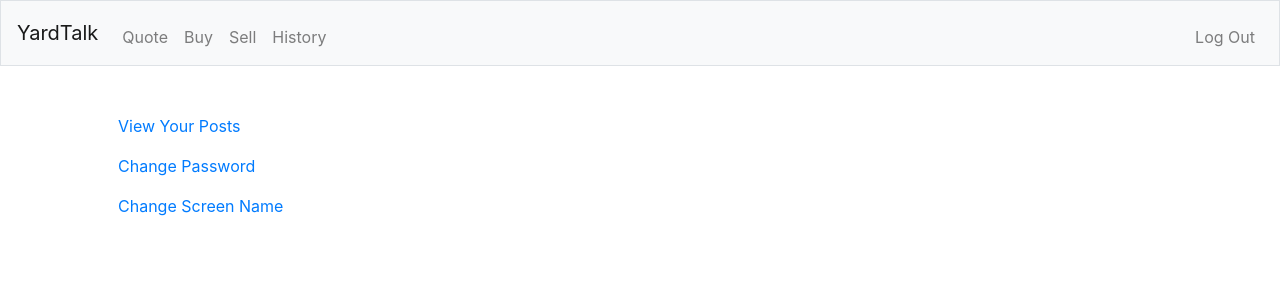
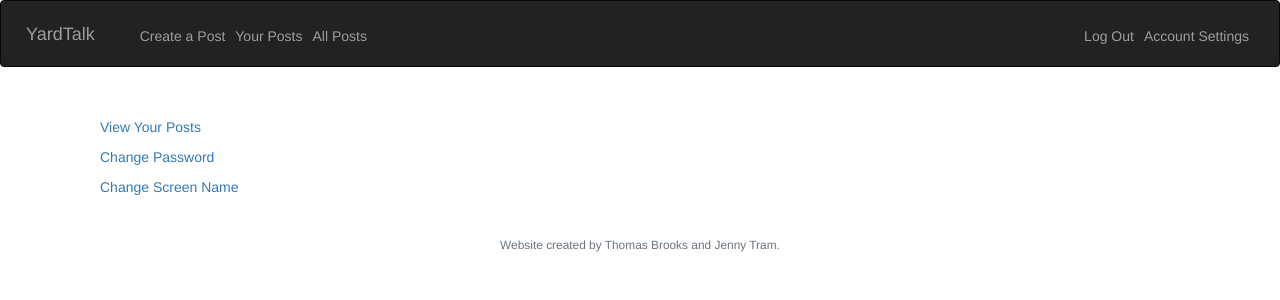
Before and after one commit to jennytram/FinalProject, a Flask app: page /account in a window 1280 px wide. Shown: the top 300 px of the page. Run offline with Flask 2, Linux system fonts and the light colour scheme; a user stored in the database is signed in; some libraries are stand-ins or nearby versions.

Commit message:
minor aesthetic changes

```diff
--- a/templates/layout.html
+++ b/templates/layout.html
@@ -9,24 +9,21 @@
         <meta name="viewport" content="width=device-width, initial-scale=1, shrink-to-fit=no">
 
         <!-- documentation at http://getbootstrap.com/docs/4.1/, alternative themes at https://bootswatch.com/ -->
-        <link href="https://maxcdn.bootstrapcdn.com/bootstrap/4.1.3/css/bootstrap.min.css" rel="stylesheet">
+        <link href="https://stackpath.bootstrapcdn.com/bootstrap/4.1.3/css/bootstrap.min.css" rel="stylesheet">
 
         <!-- https://favicon.io/emoji-favicons/money-mouth-face/ -->
-        <link href="/static/favicon.ico" rel="icon">
-
-        <link href="/static/styles.css" rel="stylesheet">
-
-        <script src="https://code.jquery.com/jquery-3.3.1.min.js"></script>
-        <script src="https://cdnjs.cloudflare.com/ajax/libs/popper.js/1.14.3/umd/popper.min.js"></script>
-        <script src="https://maxcdn.bootstrapcdn.com/bootstrap/4.1.3/js/bootstrap.min.js"></script>
-
-        <title>C$50 Finance: {% block title %}{% endblock %}</title>
+        <link rel="stylesheet" href="https://maxcdn.bootstrapcdn.com/bootstrap/3.3.7/css/bootstrap.min.css">
+        <link href="styles.css" rel="stylesheet">
+        <script src="https://ajax.googleapis.com/ajax/libs/jquery/3.3.1/jquery.min.js"></script>
+        <script src="https://maxcdn.bootstrapcdn.com/bootstrap/3.3.7/js/bootstrap.min.js"></script>
+        <title>YardTalk</title>
 
     </head>
 
     <body>
 
-        <nav class="navbar navbar-expand-md navbar-light bg-light border">
+        <nav class="navbar navbar-inverse navbar-expand-lg">
+          <div class="container-fluid">
             <a class="navbar-brand" href="/">YardTalk</a>
             <button aria-controls="navbar" aria-expanded="false" aria-label="Toggle navigation" class="navbar-toggler" data-target="#navbar" data-toggle="collapse" type="button">
                 <span class="navbar-toggler-icon"></span>
@@ -34,34 +31,34 @@
             <div class="collapse navbar-collapse" id="navbar">
                 {% if session.user_id %}
                     <ul class="navbar-nav mr-auto mt-2">
-                        <li class="nav-item"><a class="nav-link" href="/quote">Quote</a></li>
-                        <li class="nav-item"><a class="nav-link" href="/buy">Buy</a></li>
-                        <li class="nav-item"><a class="nav-link" href="/sell">Sell</a></li>
-                        <li class="nav-item"><a class="nav-link" href="/history">History</a></li>
+                        <li class="nav-item"><a class="nav-link" href="/post">Create a Post</a></li>
+                        <li class="nav-item"><a class="nav-link" href="/my_posts">Your Posts</a></li>
+                        <li class="nav-item"><a class="nav-link" href="/">All Posts</a></li>
                     </ul>
-                    <ul class="navbar-nav ml-auto mt-2">
+                    <ul class="navbar-nav navbar-right ml-auto mt-2">
                         <li class="nav-item"><a class="nav-link" href="/logout">Log Out</a></li>
+                        <li class="nav-item"><a class="nav-link" href="/account">Account Settings</a></li>
+
                     </ul>
                 {% else %}
-                    <ul class="navbar-nav ml-auto mt-2">
+                    <ul class="navbar-nav navbar-right ml-auto mt-2">
                         <li class="nav-item"><a class="nav-link" href="/register">Register</a></li>
                         <li class="nav-item"><a class="nav-link" href="/login">Log In</a></li>
+
                     </ul>
                 {% endif %}
             </div>
         </nav>
 
-        {% if get_flashed_messages() %}
-            <header>
-                <div class="alert alert-primary border text-center" role="alert">
-                    {{ get_flashed_messages() | join(" ") }}
-                </div>
-            </header>
-        {% endif %}
+        <main class="container p-5">
+            {% block main %}
+            {% endblock %}
+        </main>
 
-        <main class="container p-5">
-            {% block main %}{% endblock %}
-        </main>
+        <footer class="small text-center text-muted">
+            Website created by Thomas Brooks and Jenny Tram.
+        </footer>
+
     </body>
 
 </html>
```
